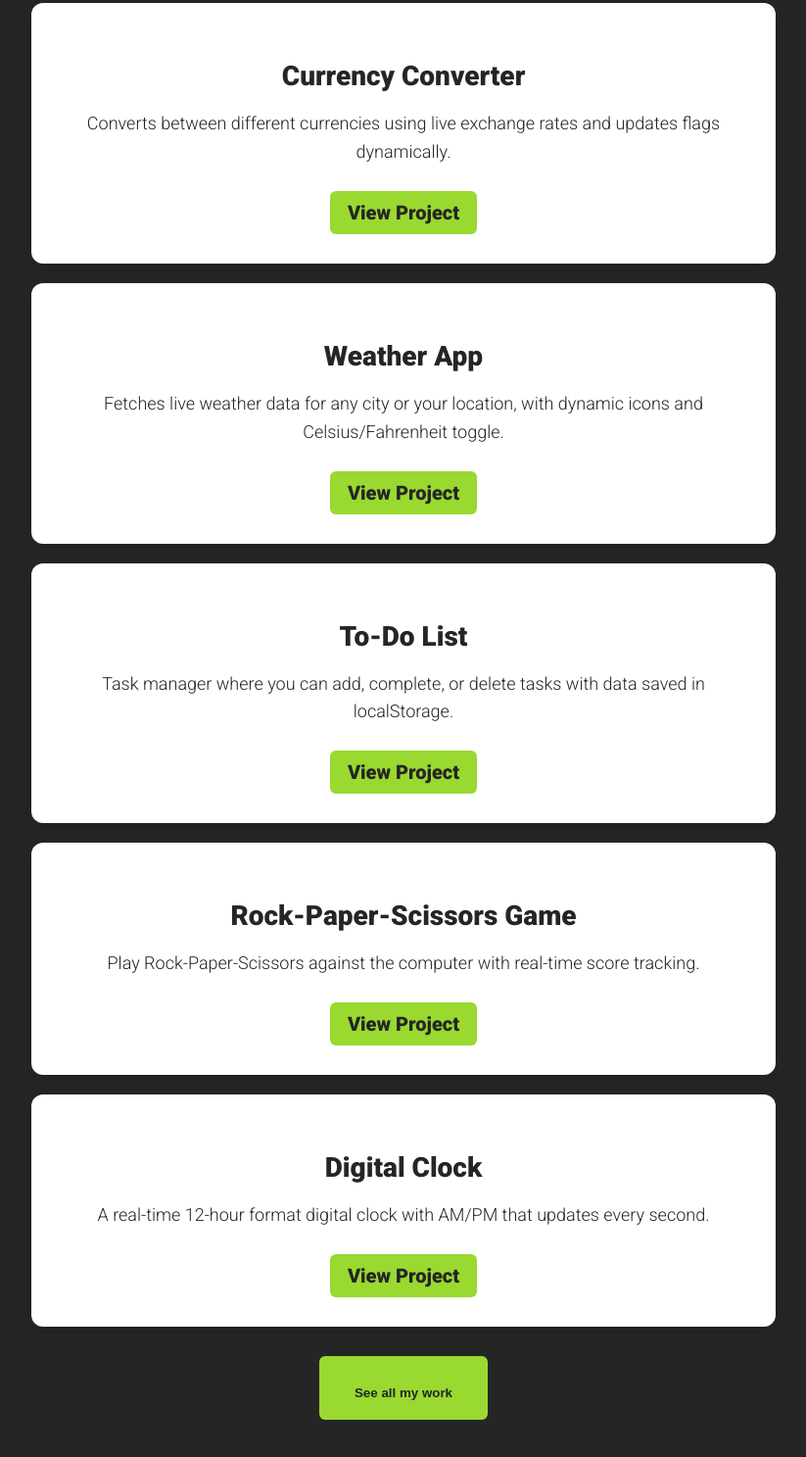
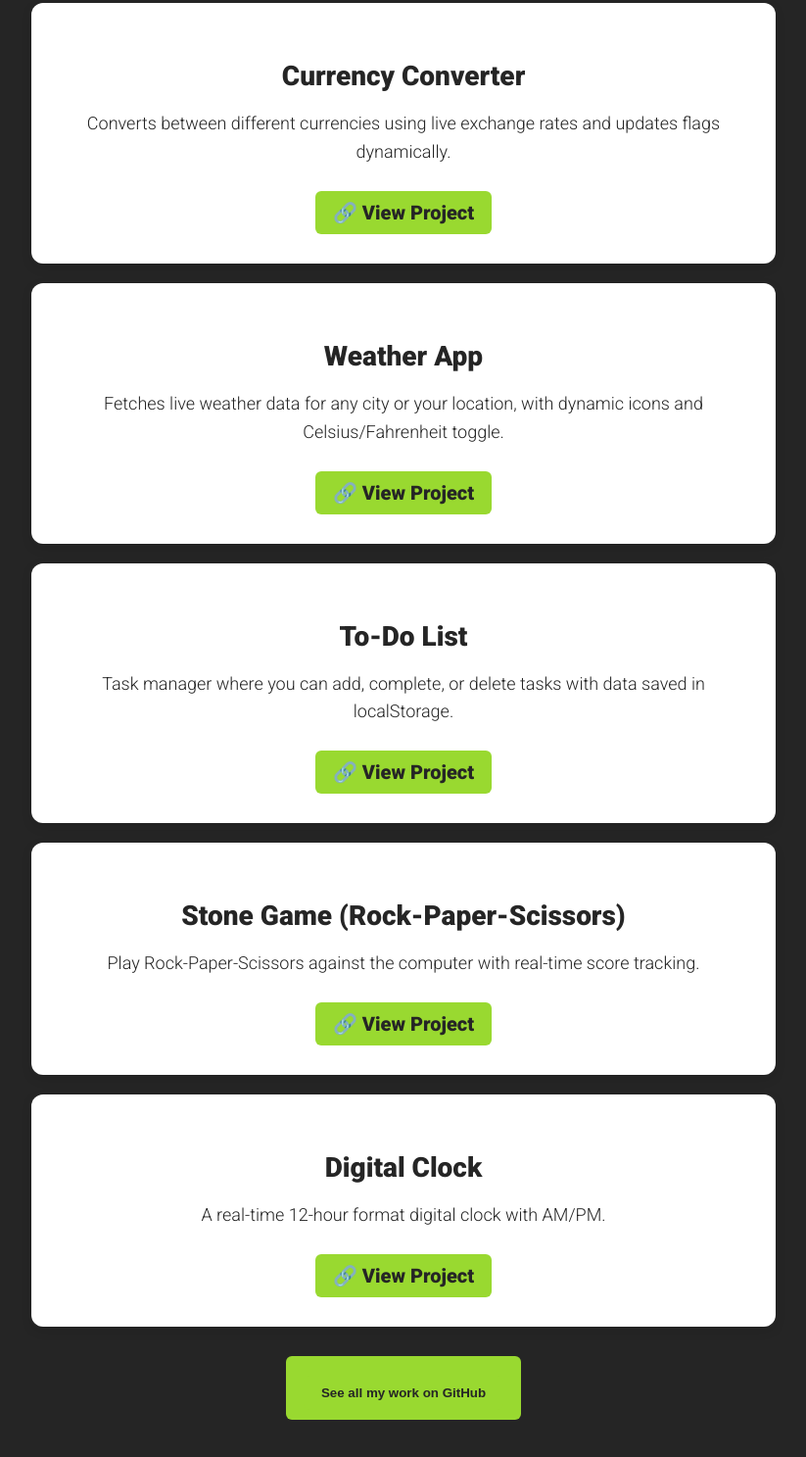
Before and after one commit to MuzammilKhan129/Portfolio, a plain HTML site: page index.html in a window 1280 px wide. Shown: the part 1681-3168 px from the top of the page at 98% size, without its empty margins (228-1051 px from the left). Drawn offline with Linux system fonts and the light colour scheme.

Commit message:
Update index.html

```diff
--- a/index.html
+++ b/index.html
@@ -1,7 +1,7 @@
 <!DOCTYPE html>
 <html>
 <head>
-    <title>My Frontend Projects | Muzammil Ijaz</title>
+    <title>Portfolio | Muzammil Ijaz</title>
     <link href="https://fonts.googleapis.com/css2?family=Roboto:wght@300;900&display=swap" rel="stylesheet">
     <link href="./css/style.css" rel="stylesheet">
 </head>
@@ -18,7 +18,7 @@
         <div class="container">
             <h2>I am a <span class="bold">Frontend Developer</span></h2>
             <p>I enjoy creating interactive web applications using HTML, CSS, and JavaScript.
-               Below are some of my recent projects with GitHub links.</p>
+               Below are some of my recent projects with live links.</p>
         </div>
     </section>
 
@@ -29,42 +29,42 @@
             <article>
                 <h3>Tic-Tac-Toe</h3>
                 <p>A 2-player Tic-Tac-Toe game with winner detection and reset functionality.</p>
-                <a href="https://github.com/MuzammilKhan129/Tic-Tac-Toe" target="_blank">View Project</a>
+                <a href="https://muzammilkhan129.github.io/Tic-Tac-Toe/" target="_blank">🔗 View Project</a>
             </article>
 
             <article>
                 <h3>Currency Converter</h3>
                 <p>Converts between different currencies using live exchange rates and updates flags dynamically.</p>
-                <a href="https://github.com/MuzammilKhan129/Currency-Converter" target="_blank">View Project</a>
+                <a href="https://muzammilkhan129.github.io/Currency-Converter/" target="_blank">🔗 View Project</a>
             </article>
 
             <article>
                 <h3>Weather App</h3>
                 <p>Fetches live weather data for any city or your location, with dynamic icons and Celsius/Fahrenheit toggle.</p>
-                <a href="https://github.com/MuzammilKhan129/Weather-App" target="_blank">View Project</a>
+                <a href="https://muzammilkhan129.github.io/Weather-App/" target="_blank">🔗 View Project</a>
             </article>
 
             <article>
                 <h3>To-Do List</h3>
                 <p>Task manager where you can add, complete, or delete tasks with data saved in localStorage.</p>
-                <a href="https://github.com/MuzammilKhan129/To-Do-List" target="_blank">View Project</a>
+                <a href="https://muzammilkhan129.github.io/To-Do-List/" target="_blank">🔗 View Project</a>
             </article>
 
             <article>
-                <h3>Rock-Paper-Scissors Game</h3>
+                <h3>Stone Game (Rock-Paper-Scissors)</h3>
                 <p>Play Rock-Paper-Scissors against the computer with real-time score tracking.</p>
-                <a href="https://github.com/MuzammilKhan129/Stone-Game" target="_blank">View Project</a>
+                <a href="https://muzammilkhan129.github.io/Stone-Game/" target="_blank">🔗 View Project</a>
             </article>
 
             <article>
                 <h3>Digital Clock</h3>
-                <p>A real-time 12-hour format digital clock with AM/PM that updates every second.</p>
-                <a href="https://github.com/MuzammilKhan129/Digital-Clock" target="_blank">View Project</a>
+                <p>A real-time 12-hour format digital clock with AM/PM.</p>
+                <a href="https://muzammilkhan129.github.io/Digital-Clock/" target="_blank">🔗 View Project</a>
             </article>
 
             <button>
                 <a href="https://github.com/MuzammilKhan129?tab=repositories" target="_blank">
-                    See all my work
+                    See all my work on GitHub
                 </a>
             </button>
         </div>
```
